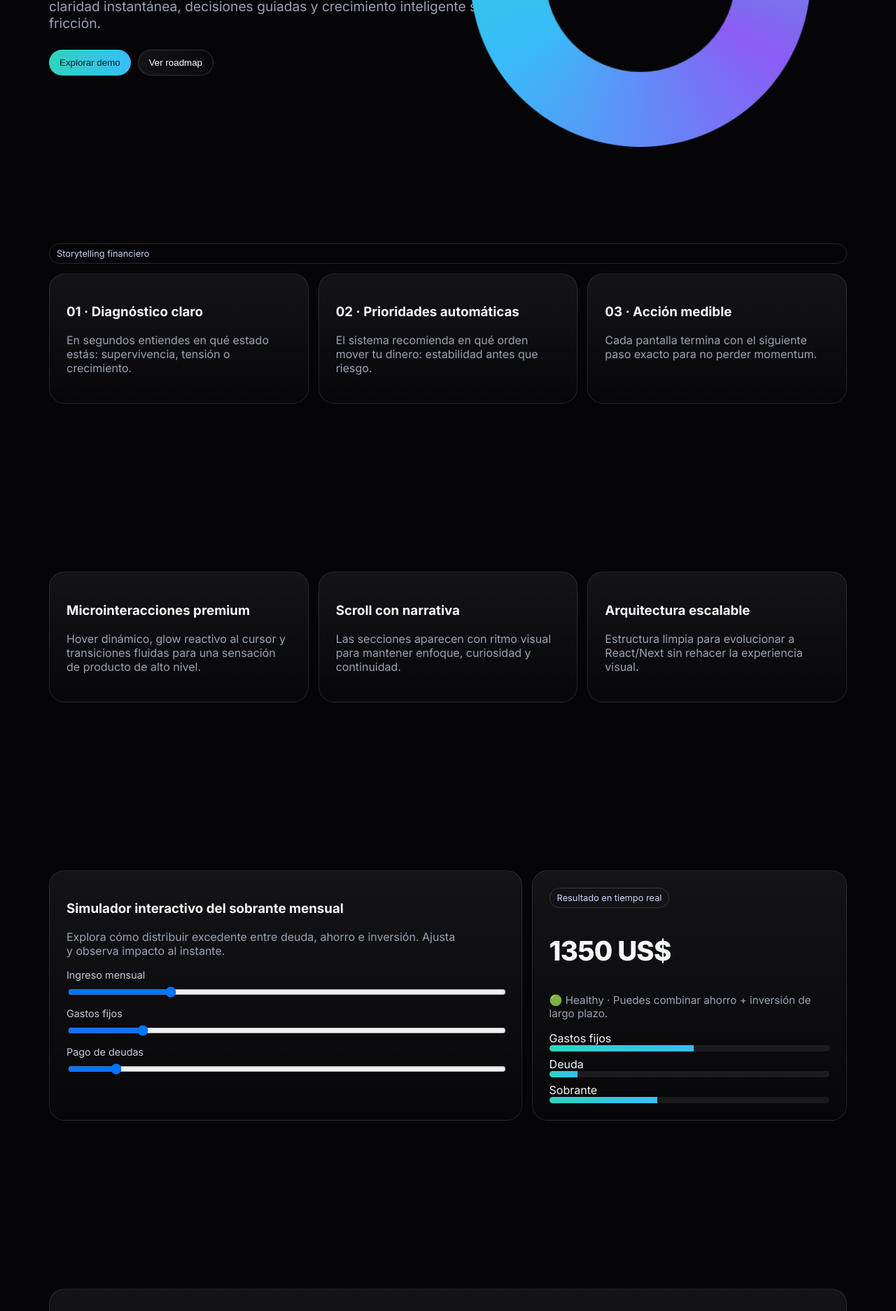
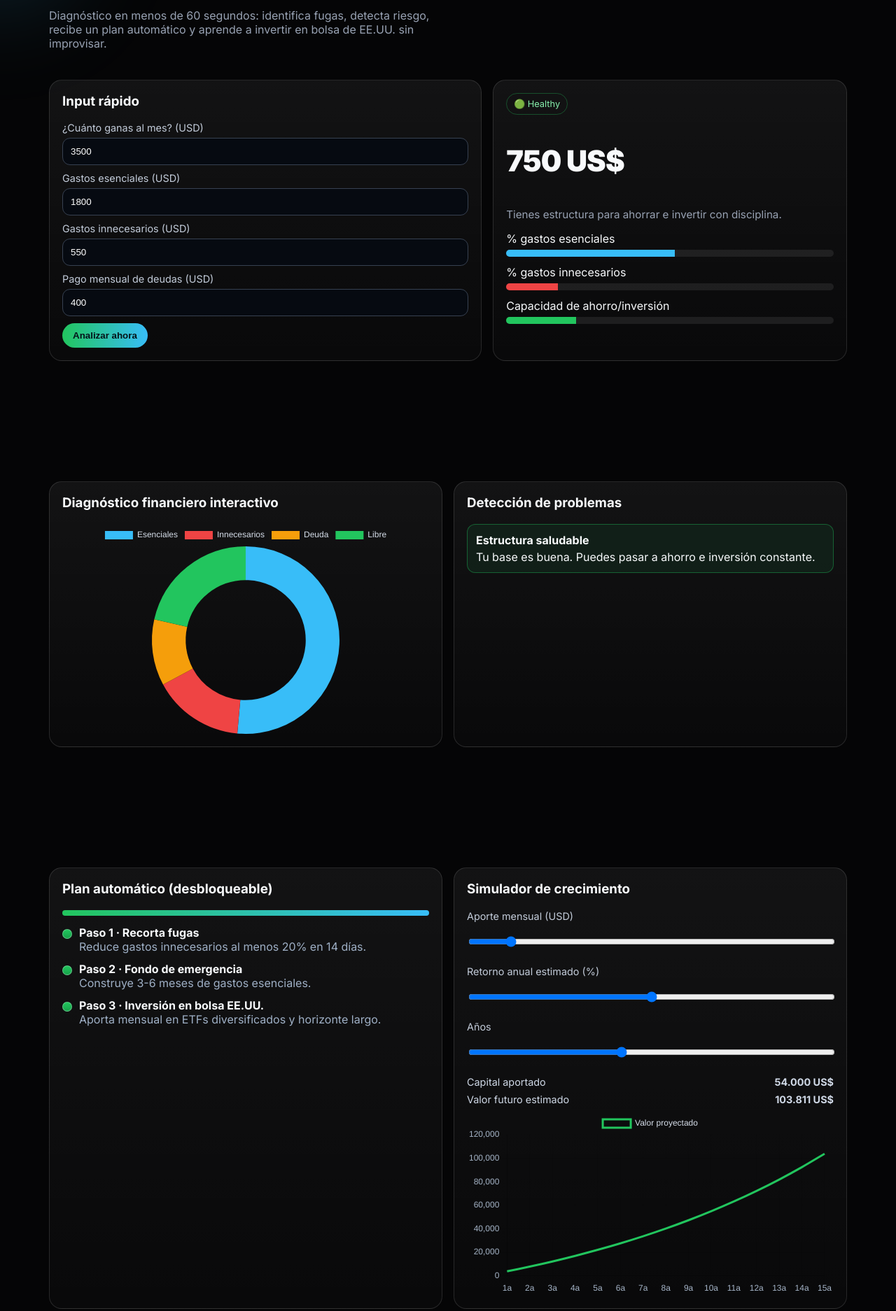
Before and after one commit to Web-coll/app, a plain HTML site: page index.html in a window 1280 px wide. Shown: the part 580-2454 px from the top of the page at 70% size. Drawn offline with nearby package versions, Linux system fonts and the light colour scheme.

Commit message:
Build PulseFi interactive financial landing and guided app

```diff
--- a/index.html
+++ b/index.html
@@ -2,179 +2,248 @@
 <html lang="es">
 <head>
   <meta charset="UTF-8" />
-  <meta name="viewport" content="width=device-width,initial-scale=1" />
-  <title>NovaPlan — Financial Planning Experience</title>
+  <meta name="viewport" content="width=device-width, initial-scale=1.0" />
+  <title>PulseFi — Asesor Financiero Interactivo</title>
   <link rel="preconnect" href="https://fonts.googleapis.com">
   <link rel="preconnect" href="https://fonts.gstatic.com" crossorigin>
-  <link href="https://fonts.googleapis.com/css2?family=Inter:wght@400;500;700;800&display=swap" rel="stylesheet">
+  <link href="https://fonts.googleapis.com/css2?family=Inter:wght@400;500;700;800;900&display=swap" rel="stylesheet">
   <style>
-    :root{--bg:#050507;--panel:#0c0c10;--line:#1b1b23;--text:#f5f7fb;--muted:#9aa3b2;--aqua:#2dd4bf;--violet:#8b5cf6;--blue:#38bdf8}
+    :root{--bg:#050506;--panel:#0f1115;--line:#242937;--text:#f8fafc;--muted:#98a2b3;--green:#22c55e;--blue:#38bdf8;--red:#ef4444}
     *{box-sizing:border-box}html,body{margin:0}
-    body{font-family:Inter,system-ui,sans-serif;background:var(--bg);color:var(--text);overflow-x:hidden}
-    .noise{position:fixed;inset:0;pointer-events:none;opacity:.06;background-image:radial-gradient(circle at 20% 20%,#fff 0 1px,transparent 1px);background-size:4px 4px;mix-blend-mode:soft-light;z-index:0}
-    .cursor-glow{position:fixed;width:280px;height:280px;border-radius:50%;filter:blur(60px);background:radial-gradient(circle,#2dd4bf55,transparent 65%);pointer-events:none;z-index:1;transform:translate(-50%,-50%)}
-    .container{width:min(1140px,92vw);margin:0 auto;position:relative;z-index:2}
-    header{position:fixed;top:14px;left:0;right:0;z-index:30}
-    nav{width:min(1140px,92vw);margin:auto;padding:10px 14px;border:1px solid #ffffff1a;background:#090910a6;border-radius:999px;backdrop-filter:blur(10px);display:flex;justify-content:space-between;align-items:center}
-    .logo{font-weight:800;letter-spacing:.4px}
-    .chip{font-size:.78rem;padding:7px 11px;border-radius:999px;border:1px solid #ffffff2a;color:#b9c2d3}
-    .btn{border:1px solid #ffffff26;color:#fff;padding:10px 15px;border-radius:999px;background:linear-gradient(90deg,#ffffff10,#ffffff04);cursor:pointer;transition:.3s}
-    .btn:hover{transform:translateY(-2px);border-color:#ffffff50}
+    body{font-family:Inter,system-ui,sans-serif;background:radial-gradient(900px 700px at 80% -10%,#0f1f35 0,transparent 60%),var(--bg);color:var(--text);overflow-x:hidden}
+    .glow{position:fixed;inset:auto auto 0 0;width:320px;height:320px;border-radius:50%;pointer-events:none;filter:blur(65px);background:radial-gradient(circle,#38bdf844,transparent 68%);z-index:0;transform:translate(-50%,-50%)}
+    .wrap{width:min(1140px,92vw);margin:auto;position:relative;z-index:1}
+    header{position:sticky;top:12px;z-index:30;padding-top:12px}
+    nav{display:flex;justify-content:space-between;align-items:center;padding:11px 15px;border:1px solid #ffffff22;background:#0b0c11c9;border-radius:999px;backdrop-filter:blur(8px)}
+    .logo{font-weight:900;letter-spacing:.5px}.badge{font-size:.8rem;border:1px solid #ffffff2a;padding:6px 10px;border-radius:999px;color:#cdd6e4}
+    .btn{border:1px solid #ffffff33;background:linear-gradient(90deg,#ffffff12,#ffffff04);color:#fff;border-radius:999px;padding:10px 15px;font-weight:700;cursor:pointer;transition:.25s}
+    .btn:hover{transform:translateY(-2px)}.btn.pri{background:linear-gradient(90deg,var(--green),var(--blue));border:none;color:#041319}
 
-    section{padding:120px 0}
-    .hero{min-height:100vh;display:grid;align-items:center}
-    .kicker{color:var(--aqua);font-size:.8rem;letter-spacing:.2em;text-transform:uppercase}
-    h1{font-size:clamp(2.2rem,8vw,6rem);line-height:.95;margin:.3em 0 .2em;max-width:12ch}
-    .sub{max-width:55ch;color:var(--muted);font-size:clamp(1rem,2vw,1.2rem)}
-    .hero-actions{display:flex;gap:10px;margin-top:26px;flex-wrap:wrap}
-    .btn-primary{background:linear-gradient(90deg,var(--aqua),var(--blue));color:#032028;border:none}
-    .hero-visual{position:absolute;right:4vw;top:23vh;width:min(38vw,500px);aspect-ratio:1}
-    .orb{position:absolute;inset:0;border-radius:50%;background:conic-gradient(from 120deg,var(--violet),var(--blue),var(--aqua),var(--violet));filter:blur(.5px);animation:spin 14s linear infinite}
-    .orb::after{content:"";position:absolute;inset:22%;background:#050507;border-radius:50%;border:1px solid #ffffff1a}
-    @keyframes spin{to{transform:rotate(360deg)}}
+    section{padding:86px 0}
+    .hero{min-height:84vh;display:grid;align-items:center}
+    .k{font-size:.78rem;letter-spacing:.2em;text-transform:uppercase;color:var(--blue)}
+    h1{font-size:clamp(2.4rem,8vw,6rem);line-height:.95;max-width:13ch;margin:.3em 0 .25em}
+    .sub{color:var(--muted);max-width:58ch}
+    .hero-grid{display:grid;grid-template-columns:1.1fr .9fr;gap:16px;margin-top:26px}
+    .card{background:linear-gradient(180deg,#ffffff0f,#ffffff05);border:1px solid #ffffff1f;border-radius:18px;padding:18px}
+    .f{margin:10px 0}.f label{display:block;font-size:.9rem;color:#c3ccda;margin-bottom:6px}
+    .f input{width:100%;padding:11px;border-radius:11px;border:1px solid #374151;background:#060a11;color:#fff}
+    .pill{display:inline-block;padding:7px 10px;border-radius:999px;font-size:.8rem;margin-right:6px;border:1px solid #ffffff2a}
+    .ok{color:#86efac;border-color:#22c55e55}.bad{color:#fecaca;border-color:#ef444455}.info{color:#bae6fd;border-color:#38bdf855}
+    .num{font-size:clamp(1.7rem,4vw,2.6rem);font-weight:900;letter-spacing:-.02em}
+    .bar{height:10px;border-radius:999px;background:#ffffff14;overflow:hidden}.bar>span{display:block;height:100%;width:0;transition:width .4s ease}
 
-    .story{display:grid;gap:14px}
-    .story-card,.feature,.cta-box,.simulator{background:linear-gradient(180deg,#ffffff10,#ffffff03);border:1px solid #ffffff1a;border-radius:22px;padding:24px}
-    .story-grid{display:grid;grid-template-columns:repeat(3,1fr);gap:14px}
-    .story-card p,.feature p{color:var(--muted)}
+    .grid2{display:grid;grid-template-columns:1fr 1fr;gap:16px}
+    .alerts{display:grid;gap:10px}.alert{padding:12px;border-radius:12px;border:1px solid}
+    .alert.good{border-color:#22c55e66;background:#22c55e15}.alert.warn{border-color:#ef444466;background:#ef444415}
 
-    .features{display:grid;grid-template-columns:repeat(3,1fr);gap:14px}
-    .feature{transition:.35s}
-    .feature:hover{transform:translateY(-6px);border-color:#7dd3fc66;box-shadow:0 22px 45px #0ea5e91a}
+    .timeline{display:grid;gap:12px}.step{display:grid;grid-template-columns:auto 1fr;gap:10px;align-items:flex-start;opacity:.45;transition:.35s}
+    .dot{width:14px;height:14px;border-radius:50%;margin-top:5px;background:#334155;border:1px solid #ffffff4a}
+    .step.active{opacity:1}.step.active .dot{background:linear-gradient(180deg,var(--green),#16a34a)}
+    .progress{height:8px;background:#ffffff14;border-radius:999px;overflow:hidden}.progress span{display:block;height:100%;width:0;background:linear-gradient(90deg,var(--green),var(--blue));transition:width .5s}
 
-    .sim-wrap{display:grid;grid-template-columns:1.2fr .8fr;gap:14px}
-    .field{margin:10px 0}.field label{display:block;font-size:.9rem;color:#c6ccda;margin-bottom:6px}
-    .field input[type='range']{width:100%}
-    .money{font-size:clamp(1.5rem,4vw,2.4rem);font-weight:800;letter-spacing:-.02em}
-    .bars{display:grid;gap:8px;margin-top:10px}.bar{height:9px;border-radius:999px;background:#ffffff12;overflow:hidden}.bar>span{height:100%;display:block;background:linear-gradient(90deg,var(--aqua),var(--blue));transition:.3s width}
-    .tag{font-size:.8rem;color:#c7d2fe;padding:6px 10px;border:1px solid #ffffff26;border-radius:999px;display:inline-block}
+    .sim-grid{display:grid;grid-template-columns:1.1fr .9fr;gap:16px}
+    .line{display:flex;justify-content:space-between;font-size:.9rem;color:#cfd8e6;margin-top:8px}
+    canvas{max-height:300px}
 
-    .cta-box{text-align:center;padding:56px 24px}
-    .cta-box h2{font-size:clamp(1.8rem,4vw,3.2rem);margin:.2em 0}
-    .footer{padding:30px 0 40px;color:#7f8897;font-size:.86rem}
+    .lessons{display:grid;grid-template-columns:repeat(3,1fr);gap:14px}
+    .lesson{cursor:pointer;transition:.28s}.lesson:hover{transform:translateY(-5px);border-color:#7dd3fc88}
+    .lesson p{color:var(--muted)}
 
-    @media(max-width:980px){.hero-visual{display:none}.story-grid,.features,.sim-wrap{grid-template-columns:1fr}}
+    .cta{text-align:center;padding:58px 18px}
+    .cta h2{font-size:clamp(1.9rem,5vw,3.4rem);margin:.25em 0}
+    footer{padding:24px 0 42px;color:#798394;font-size:.86rem}
+
+    @media (max-width:940px){.hero-grid,.grid2,.sim-grid,.lessons{grid-template-columns:1fr}}
   </style>
 </head>
 <body>
-  <div class="noise"></div>
-  <div class="cursor-glow" id="cursorGlow"></div>
-
-  <header>
+  <div id="glow" class="glow"></div>
+  <header class="wrap">
     <nav>
-      <div class="logo">NOVAPLAN</div>
+      <div class="logo">PULSEFI</div>
       <div style="display:flex;gap:8px;align-items:center">
-        <span class="chip">Financial Planning Experience</span>
-        <button class="btn" onclick="document.getElementById('cta').scrollIntoView({behavior:'smooth'})">Comenzar</button>
+        <span class="badge">Asesor financiero en vivo</span>
+        <button class="btn" onclick="document.getElementById('hero').scrollIntoView({behavior:'smooth'})">Inicio</button>
       </div>
     </nav>
   </header>
 
-  <section class="hero">
-    <div class="container">
-      <span class="kicker reveal">Fintech UX / Interactive Landing</span>
-      <h1 class="reveal">Controla tu dinero con una experiencia que se siente viva.</h1>
-      <p class="sub reveal">NovaPlan transforma planificación financiera en una interfaz inmersiva: claridad instantánea, decisiones guiadas y crecimiento inteligente sin fricción.</p>
-      <div class="hero-actions reveal">
-        <button class="btn btn-primary" onclick="document.getElementById('sim').scrollIntoView({behavior:'smooth'})">Explorar demo</button>
-        <button class="btn">Ver roadmap</button>
-      </div>
-      <div class="hero-visual"><div class="orb"></div></div>
+  <section id="hero" class="hero wrap">
+    <div>
+      <div class="k reveal">Interactive Financial System</div>
+      <h1 class="reveal">No necesitas ganar más dinero, necesitas saber usarlo.</h1>
+      <p class="sub reveal">Diagnóstico en menos de 60 segundos: identifica fugas, detecta riesgo, recibe un plan automático y aprende a invertir en bolsa de EE.UU. sin improvisar.</p>
     </div>
-  </section>
-
-  <section>
-    <div class="container story">
-      <div class="tag reveal">Storytelling financiero</div>
-      <div class="story-grid">
-        <article class="story-card reveal"><h3>01 · Diagnóstico claro</h3><p>En segundos entiendes en qué estado estás: supervivencia, tensión o crecimiento.</p></article>
-        <article class="story-card reveal"><h3>02 · Prioridades automáticas</h3><p>El sistema recomienda en qué orden mover tu dinero: estabilidad antes que riesgo.</p></article>
-        <article class="story-card reveal"><h3>03 · Acción medible</h3><p>Cada pantalla termina con el siguiente paso exacto para no perder momentum.</p></article>
-      </div>
-    </div>
-  </section>
-
-  <section>
-    <div class="container">
-      <div class="features">
-        <article class="feature reveal"><h3>Microinteracciones premium</h3><p>Hover dinámico, glow reactivo al cursor y transiciones fluidas para una sensación de producto de alto nivel.</p></article>
-        <article class="feature reveal"><h3>Scroll con narrativa</h3><p>Las secciones aparecen con ritmo visual para mantener enfoque, curiosidad y continuidad.</p></article>
-        <article class="feature reveal"><h3>Arquitectura escalable</h3><p>Estructura limpia para evolucionar a React/Next sin rehacer la experiencia visual.</p></article>
-      </div>
-    </div>
-  </section>
-
-  <section id="sim">
-    <div class="container sim-wrap">
-      <article class="simulator reveal">
-        <h3>Simulador interactivo del sobrante mensual</h3>
-        <p class="sub" style="font-size:1rem">Explora cómo distribuir excedente entre deuda, ahorro e inversión. Ajusta y observa impacto al instante.</p>
-        <div class="field"><label>Ingreso mensual</label><input id="income" type="range" min="1000" max="12000" value="3500"></div>
-        <div class="field"><label>Gastos fijos</label><input id="fixed" type="range" min="400" max="9000" value="1800"></div>
-        <div class="field"><label>Pago de deudas</label><input id="debt" type="range" min="0" max="3500" value="350"></div>
+    <div class="hero-grid">
+      <article class="card reveal">
+        <h3 style="margin-top:0">Input rápido</h3>
+        <div class="f"><label>¿Cuánto ganas al mes? (USD)</label><input id="income" type="number" min="0" value="3500"></div>
+        <div class="f"><label>Gastos esenciales (USD)</label><input id="essential" type="number" min="0" value="1800"></div>
+        <div class="f"><label>Gastos innecesarios (USD)</label><input id="nonEssential" type="number" min="0" value="550"></div>
+        <div class="f"><label>Pago mensual de deudas (USD)</label><input id="debt" type="number" min="0" value="400"></div>
+        <button class="btn pri" id="analyze">Analizar ahora</button>
       </article>
-      <article class="simulator reveal">
-        <div class="tag">Resultado en tiempo real</div>
-        <p class="money" id="surplus">$0</p>
-        <p id="status" class="sub" style="font-size:.95rem"></p>
-        <div class="bars">
-          <div>Gastos fijos<div class="bar"><span id="bFixed"></span></div></div>
-          <div>Deuda<div class="bar"><span id="bDebt"></span></div></div>
-          <div>Sobrante<div class="bar"><span id="bFree"></span></div></div>
-        </div>
+      <article class="card reveal">
+        <span class="pill info" id="statusPill">🟡 Calculando...</span>
+        <p class="num" id="freeCash">$0</p>
+        <p class="sub" id="headline" style="font-size:.95rem">Ingresa tus datos para ver tu diagnóstico.</p>
+        <div style="margin:12px 0 6px">% gastos esenciales</div><div class="bar"><span id="bEssential" style="background:#38bdf8"></span></div>
+        <div style="margin:12px 0 6px">% gastos innecesarios</div><div class="bar"><span id="bNonEssential" style="background:#ef4444"></span></div>
+        <div style="margin:12px 0 6px">Capacidad de ahorro/inversión</div><div class="bar"><span id="bCapacity" style="background:#22c55e"></span></div>
       </article>
     </div>
   </section>
 
-  <section id="cta">
-    <div class="container">
-      <div class="cta-box reveal">
-        <span class="tag">Ready to launch</span>
-        <h2>Convierte tu landing en una experiencia memorable.</h2>
-        <p class="sub" style="margin:0 auto 22px">Diseño minimalista, interacción avanzada y narrativa visual para que cada scroll aumente intención.</p>
-        <button class="btn btn-primary">Solicitar versión MVP</button>
-      </div>
+  <section class="wrap grid2">
+    <article class="card reveal">
+      <h3 style="margin-top:0">Diagnóstico financiero interactivo</h3>
+      <canvas id="budgetChart"></canvas>
+    </article>
+    <article class="card reveal">
+      <h3 style="margin-top:0">Detección de problemas</h3>
+      <div id="alerts" class="alerts"></div>
+    </article>
+  </section>
+
+  <section class="wrap grid2">
+    <article class="card reveal">
+      <h3 style="margin-top:0">Plan automático (desbloqueable)</h3>
+      <div class="progress"><span id="planProgress"></span></div>
+      <div id="timeline" class="timeline" style="margin-top:14px"></div>
+    </article>
+    <article class="card reveal">
+      <h3 style="margin-top:0">Simulador de crecimiento</h3>
+      <div class="f"><label>Aporte mensual (USD)</label><input id="monthlyInvest" type="range" min="50" max="3000" value="300"></div>
+      <div class="f"><label>Retorno anual estimado (%)</label><input id="annualRate" type="range" min="1" max="15" value="8"></div>
+      <div class="f"><label>Años</label><input id="years" type="range" min="1" max="35" value="15"></div>
+      <div class="line"><span>Capital aportado</span><b id="invested">$0</b></div>
+      <div class="line"><span>Valor futuro estimado</span><b id="future">$0</b></div>
+      <canvas id="growthChart" style="margin-top:10px"></canvas>
+    </article>
+  </section>
+
+  <section class="wrap">
+    <h3 class="reveal" style="margin-top:0">Educación integrada</h3>
+    <div class="lessons">
+      <article class="card lesson reveal"><h4>Interés compuesto</h4><p>Es crecimiento sobre crecimiento. El tiempo vale más que “encontrar la acción perfecta”.</p></article>
+      <article class="card lesson reveal"><h4>Bolsa de EE.UU.</h4><p>Para empezar: diversificación con ETFs amplios, aportes periódicos y horizonte largo.</p></article>
+      <article class="card lesson reveal"><h4>Regla de riesgo</h4><p>Sin fondo de emergencia, invertir agresivo suele convertirse en retiro temprano por presión.</p></article>
     </div>
   </section>
 
-  <div class="container footer">© 2026 NovaPlan Experience · Inspired by high-end interactive web design patterns.</div>
+  <section class="wrap">
+    <article class="card cta reveal">
+      <span class="pill info">Siguiente movimiento</span>
+      <h2>Empieza a tomar control de tu dinero hoy.</h2>
+      <p class="sub" style="margin:0 auto 16px">Haz diagnóstico, ejecuta el plan y convierte disciplina en crecimiento real.</p>
+      <button class="btn pri">Crear cuenta y empezar</button>
+    </article>
+  </section>
+
+  <footer class="wrap">© 2026 PulseFi · Diseño interactivo + inteligencia financiera práctica.</footer>
 
   <script src="https://cdn.jsdelivr.net/npm/gsap@3.12.5/dist/gsap.min.js"></script>
   <script src="https://cdn.jsdelivr.net/npm/gsap@3.12.5/dist/ScrollTrigger.min.js"></script>
+  <script src="https://cdn.jsdelivr.net/npm/chart.js@4.4.1/dist/chart.umd.min.js"></script>
   <script>
-    const glow = document.getElementById('cursorGlow');
-    window.addEventListener('pointermove', (e)=>{
-      glow.style.left = e.clientX + 'px';
-      glow.style.top = e.clientY + 'px';
+    const $ = (id)=>document.getElementById(id);
+    const money = (n)=>new Intl.NumberFormat('es-ES',{style:'currency',currency:'USD',maximumFractionDigits:0}).format(n);
+    const glow = $('glow');
+    window.addEventListener('pointermove',(e)=>{glow.style.left=e.clientX+'px';glow.style.top=e.clientY+'px';});
+
+    gsap.registerPlugin(ScrollTrigger);
+    gsap.from('.hero .reveal',{y:35,opacity:0,duration:.8,stagger:.08,ease:'power2.out'});
+    document.querySelectorAll('.reveal').forEach((el)=>{
+      if(el.closest('.hero')) return;
+      gsap.from(el,{scrollTrigger:{trigger:el,start:'top 84%'},y:30,opacity:0,duration:.75,ease:'power2.out'});
     });
 
-    gsap.registerPlugin(ScrollTrigger);
-    gsap.from('.hero .reveal',{y:38,opacity:0,duration:.9,stagger:.08,ease:'power3.out'});
-
-    document.querySelectorAll('.reveal').forEach((el)=>{
-      if (el.closest('.hero')) return;
-      gsap.from(el,{scrollTrigger:{trigger:el,start:'top 86%'},y:35,opacity:0,duration:.8,ease:'power2.out'});
+    const budgetChart = new Chart($('budgetChart'), {
+      type:'doughnut',
+      data:{labels:['Esenciales','Innecesarios','Deuda','Libre'],datasets:[{data:[40,20,20,20],backgroundColor:['#38bdf8','#ef4444','#f59e0b','#22c55e'],borderWidth:0}]},
+      options:{plugins:{legend:{labels:{color:'#d6deea'}}},cutout:'64%'}
     });
 
-    gsap.to('.orb',{scale:1.06,repeat:-1,yoyo:true,duration:3,ease:'sine.inOut'});
+    const growthChart = new Chart($('growthChart'), {
+      type:'line',
+      data:{labels:[0],datasets:[{label:'Valor proyectado',data:[0],borderColor:'#22c55e',pointRadius:0,tension:.35}]},
+      options:{plugins:{legend:{labels:{color:'#d6deea'}}},scales:{x:{ticks:{color:'#a5b4c7'}},y:{ticks:{color:'#a5b4c7'}}}}
+    });
 
-    const $ = id => document.getElementById(id);
-    const fmt = n => new Intl.NumberFormat('es-ES',{style:'currency',currency:'USD',maximumFractionDigits:0}).format(n);
-
-    function updateSim(){
-      const income=+$('income').value, fixed=+$('fixed').value, debt=+$('debt').value;
-      const free=Math.max(income-fixed-debt,0);
-      const ratio=free/income;
-      const state= free<=0 ? ['🔴 Survival','Prioriza recorte estructural y elimina inversiones por ahora.'] : ratio<.15 ? ['🟡 Tight','Protege liquidez y acelera fondo de emergencia.'] : ['🟢 Healthy','Puedes combinar ahorro + inversión de largo plazo.'];
-      $('surplus').textContent = fmt(free);
-      $('status').textContent = `${state[0]} · ${state[1]}`;
-      $('bFixed').style.width = Math.min(100,(fixed/income)*100)+'%';
-      $('bDebt').style.width = Math.min(100,(debt/income)*100)+'%';
-      $('bFree').style.width = Math.min(100,(free/income)*100)+'%';
+    function classify(free, income){
+      const ratio = income>0 ? free/income : 0;
+      if(free<=0) return ['🔴 Survival','bad','Estás en déficit. Primero estabiliza, luego crece.'];
+      if(ratio<0.18) return ['🟡 Tight','info','Tienes margen limitado. Optimiza y crea colchón.'];
+      return ['🟢 Healthy','ok','Tienes estructura para ahorrar e invertir con disciplina.'];
     }
 
-    ['income','fixed','debt'].forEach(id=>$(id).addEventListener('input',updateSim));
-    updateSim();
+    function analyze(){
+      const income = Number($('income').value||0);
+      const essential = Number($('essential').value||0);
+      const non = Number($('nonEssential').value||0);
+      const debt = Number($('debt').value||0);
+      const free = income-essential-non-debt;
+
+      const [tag, cls, text] = classify(free,income);
+      $('statusPill').textContent = tag;
+      $('statusPill').className = `pill ${cls}`;
+      $('freeCash').textContent = money(free);
+      $('headline').textContent = text;
+
+      const pE = income>0 ? Math.max(0,Math.min(100,(essential/income)*100)) : 0;
+      const pN = income>0 ? Math.max(0,Math.min(100,(non/income)*100)) : 0;
+      const pC = income>0 ? Math.max(0,Math.min(100,(Math.max(free,0)/income)*100)) : 0;
+      $('bEssential').style.width = pE + '%';
+      $('bNonEssential').style.width = pN + '%';
+      $('bCapacity').style.width = pC + '%';
+
+      budgetChart.data.datasets[0].data = [Math.max(essential,0),Math.max(non,0),Math.max(debt,0),Math.max(free,0)];
+      budgetChart.update();
+
+      const alerts = [];
+      if (pN > 18) alerts.push(['warn','Gasto innecesario alto','Estás por encima de 18% en gastos prescindibles. Recorta primero aquí.']);
+      if (debt > income*0.25) alerts.push(['warn','Deuda agresiva','Tu deuda consume más de 25% del ingreso. Prioridad: amortizar.']);
+      if (free <= 0) alerts.push(['warn','Sin margen de inversión','No inviertas todavía; necesitas flujo positivo estable.']);
+      if (alerts.length===0) alerts.push(['good','Estructura saludable','Tu base es buena. Puedes pasar a ahorro e inversión constante.']);
+      $('alerts').innerHTML = alerts.map(a=>`<div class="alert ${a[0]}"><b>${a[1]}</b><div style="margin-top:4px">${a[2]}</div></div>`).join('');
+
+      const steps = [
+        ['Paso 1 · Recorta fugas', 'Reduce gastos innecesarios al menos 20% en 14 días.'],
+        ['Paso 2 · Fondo de emergencia', 'Construye 3-6 meses de gastos esenciales.'],
+        ['Paso 3 · Inversión en bolsa EE.UU.', 'Aporta mensual en ETFs diversificados y horizonte largo.']
+      ];
+      let unlocked = free<=0 ? 1 : free < income*0.18 ? 2 : 3;
+      $('planProgress').style.width = (unlocked/3*100) + '%';
+      $('timeline').innerHTML = steps.map((s,i)=>`<div class="step ${i<unlocked?'active':''}"><span class="dot"></span><div><b>${s[0]}</b><div style="color:#9fb0c6">${s[1]}</div></div></div>`).join('');
+
+      updateGrowth(Math.max(50,Math.round(Math.max(free,0)*0.35)));
+      gsap.fromTo('#freeCash',{scale:1.05},{scale:1,duration:.35,ease:'power2.out'});
+    }
+
+    function updateGrowth(seed){
+      const m = Number($('monthlyInvest').value || seed || 300);
+      const r = Number($('annualRate').value || 8) / 100;
+      const years = Number($('years').value || 15);
+      const rm = r/12; const n = years*12;
+      let fv = 0; const pts=[];
+      for(let y=1;y<=years;y++){
+        const months = y*12;
+        let v = 0;
+        for(let t=1;t<=months;t++) v += m*Math.pow(1+rm, months-t);
+        pts.push(Math.round(v));
+        if (y===years) fv=v;
+      }
+      $('invested').textContent = money(m*n);
+      $('future').textContent = money(fv);
+      growthChart.data.labels = Array.from({length:years},(_,i)=>`${i+1}a`);
+      growthChart.data.datasets[0].data = pts;
+      growthChart.update();
+    }
+
+    $('analyze').addEventListener('click', analyze);
+    ['monthlyInvest','annualRate','years'].forEach(id=>$(id).addEventListener('input', ()=>updateGrowth()));
+    analyze();
   </script>
 </body>
 </html>
```
Also changed, not shown: 1 other file.
